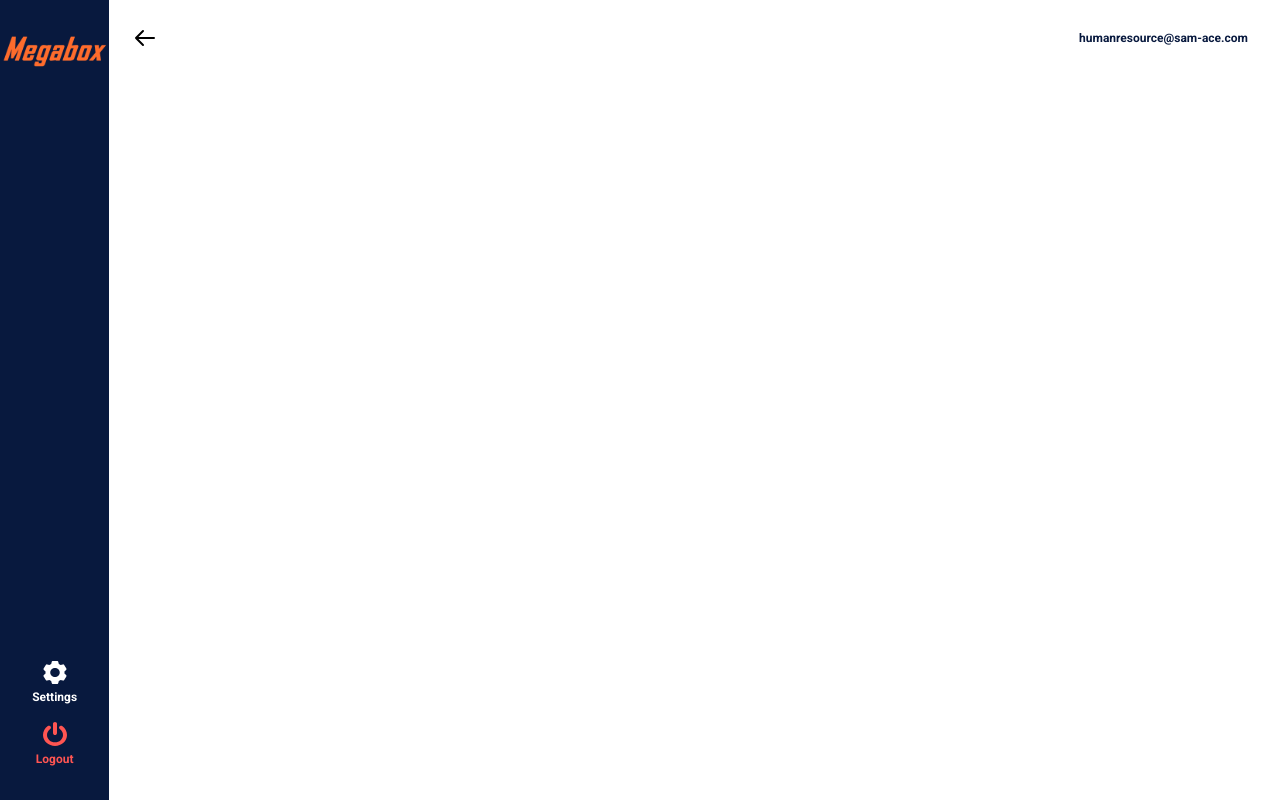
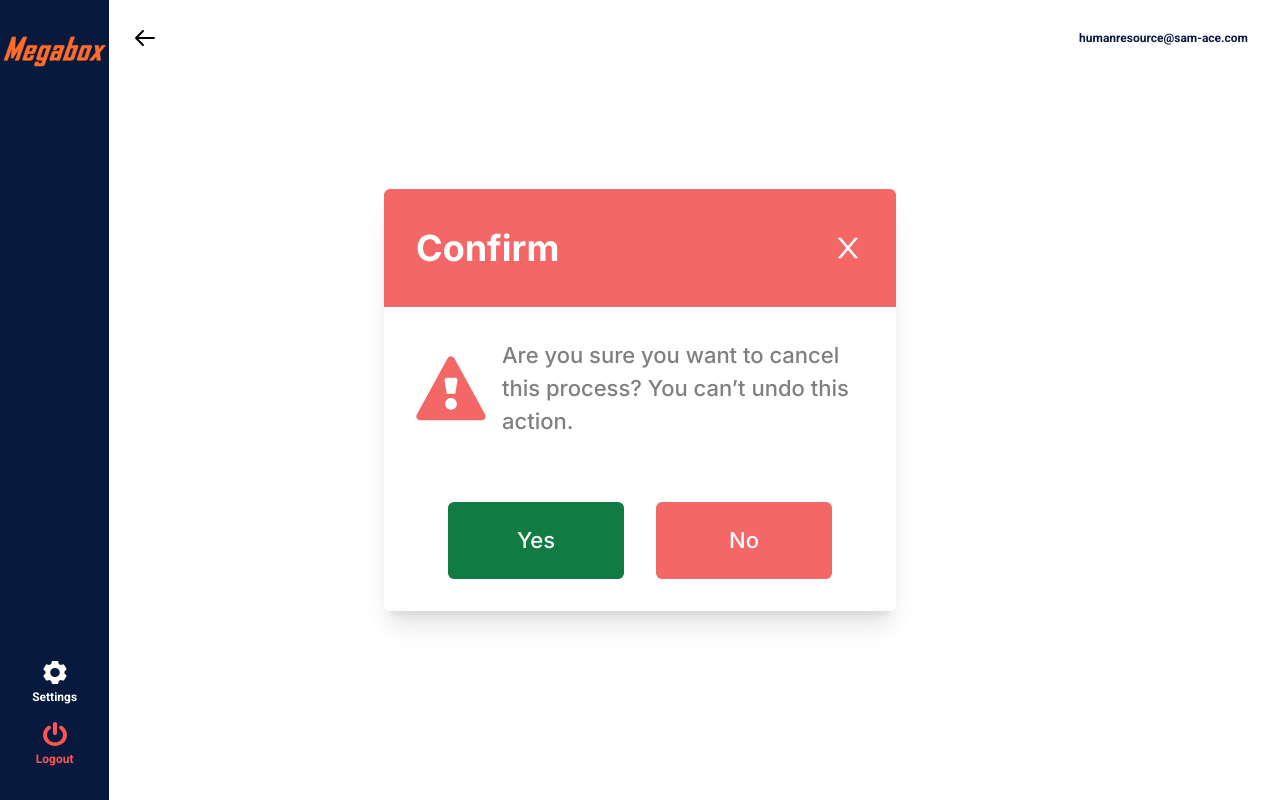
Before and after one commit to sholajapheth/samace_2.0, a React (Create React App) app: page /dashboard in a window 1280 px wide. Built offline with nearby package versions, Linux system fonts and the light colour scheme.

Commit message:
did decision moddal

```diff
--- /dev/null
+++ b/src/globals/DecisionModal.tsx
@@ -0,0 +1,40 @@
+import { AiOutlineClose } from "react-icons/ai";
+import caution from "./assets/caution.svg";
+
+const DecisionModal = () => {
+  return (
+    <div className="absolute font-inter inset-0 z-[500] w-full flex items-center h-screen  ">
+      <div className="m-auto  rounded-md lg:w-[40%] md:w-[50%] w-[80%] overflow-hidden bg-white shadow-xl ">
+
+
+        <div className="flex justify-between items-center p-[2em] bg-[#F46767]">
+          <span className="font-[700] text-ds text-white ">Confirm</span>
+          <button>
+            <AiOutlineClose className="font-[900] text-[2em] text-white  hover:bg-[#9e1c1c]" />
+          </button>
+        </div>
+
+        <div className="flex gap-4 align-top p-[2em]">
+          <img src={caution} alt="caution" />
+          <span className="text-[#00000080] text-[22px]  font-[500]">
+            Are you sure you want to cancel this process?
+            You can’t undo this action.
+          </span>
+        </div>
+
+        <div className="flex w-full items-center justify-center">
+          <div className="m-[2em] text-white flex gap-8 ">
+            <button className="w-[8em] bg-[#107C41] text-[22px] font-[500] py-[1em] rounded-md  ">
+              Yes
+            </button>
+            <button className="w-[8em] bg-[#F46767] text-[22px] font-[500] py-[1em] rounded-md  ">
+              No
+            </button>
+          </div>
+        </div>
+      </div>
+    </div>
+  );
+};
+
+export default DecisionModal;
--- a/src/globals/index.ts
+++ b/src/globals/index.ts
@@ -1,3 +1,4 @@
 
 export { default as NoMatch} from './NoMatch';
 export { default as NavTablet} from './NavTablet';
+export {default as DecisionModal} from './DecisionModal';
--- a/src/pages/Dashboard/Dashboard.tsx
+++ b/src/pages/Dashboard/Dashboard.tsx
@@ -1,5 +1,6 @@
 import { createContext, useState } from "react";
 import { Topbar, Sidebar, DisplayArea } from "../../components";
+import { DecisionModal } from "../../globals";
 
 export const DashboardContext = createContext<any>({});
 
@@ -18,6 +19,7 @@ const Dashboard = () => {
     >
       <div className="flex w-full">
         <Sidebar />
+        <DecisionModal />
         <div className="w-full  pl-[1.5em] pr-[2em] flex items-start gap-4 py-[1.5em] ">
           <div className="w-full">
             <Topbar />
```
Also changed, not shown: src/globals/assets/caution.svg (added).
